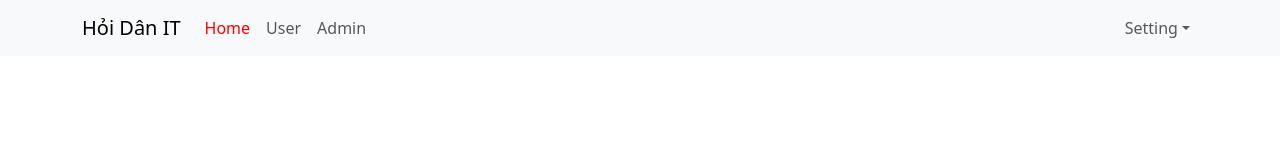
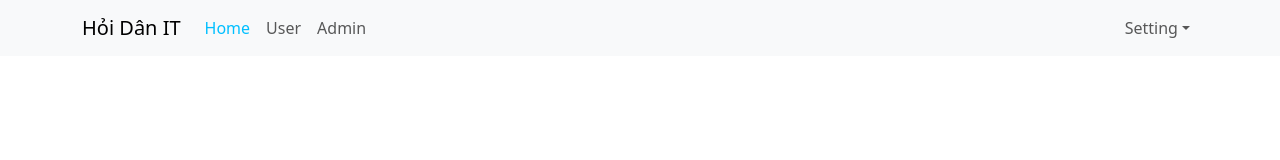
Before and after one commit to antking19/hoidanit-test-demo-react, a React (Create React App) app: page / in a window 1280 px wide. Shown: the top 160 px of the page. Built offline with nearby package versions, Linux system fonts and the light colour scheme.

Commit message:
Update video 50

```diff
--- a/src/App.scss
+++ b/src/App.scss
@@ -13,7 +13,7 @@ body {
         .navbar-nav {
             .nav-link {
                 &.active {
-                    color: red;
+                    color: #00bfff;
                 }
             }
         }
```
